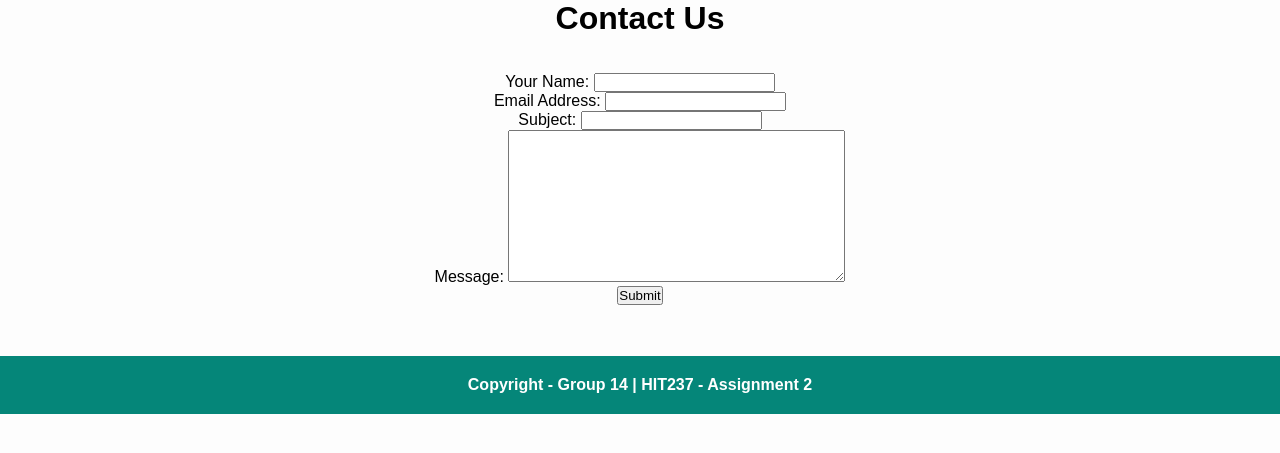
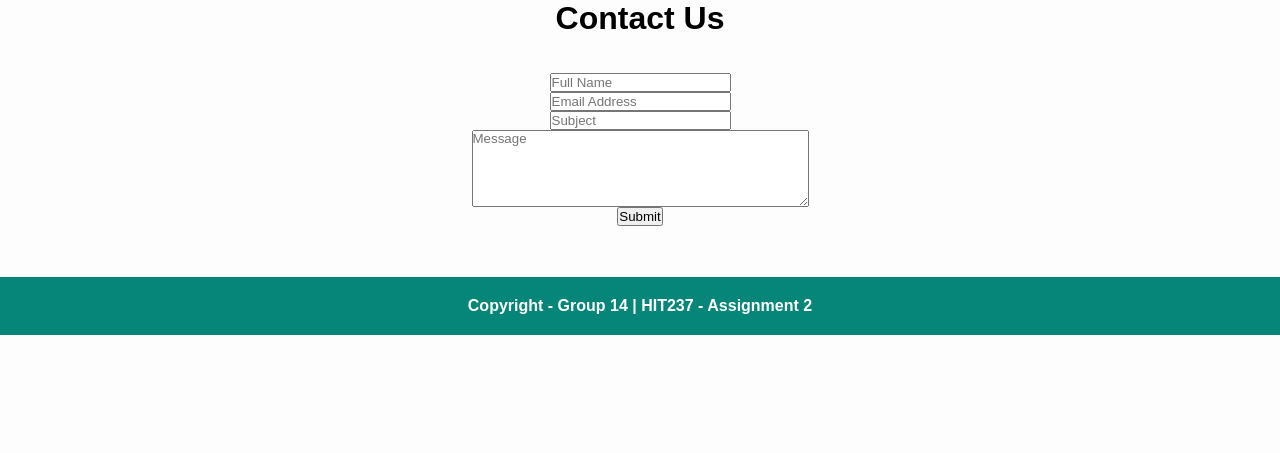
Before and after one commit to ysebastian-student-work-cdu/assessments-2-and-4-hit237-group-14, a Django app: page /contact/ in a window 1280 px wide. Shown: the part 58-511 px from the top of the page. Run offline with Django 4.2, Linux system fonts and the light colour scheme.

Commit message:
added contact us forms

```diff
--- a/group14_proj_AT4/group14_app/forms.py
+++ b/group14_proj_AT4/group14_app/forms.py
@@ -6,3 +6,15 @@ class ContactForm(ModelForm):
     class Meta:
         model = Contact
         fields = ('name', 'email', 'subject', 'message')
+        labels = {
+            'name': '',
+            'email': '',
+            'subject': '',
+            'message': '',
+        }
+        widgets = {
+            'name': forms.TextInput(attrs={'placeholder':'Full Name'}),
+            'email': forms.EmailInput(attrs={'placeholder':'Email Address'}),
+            'subject': forms.TextInput(attrs={'placeholder':'Subject'}),
+            'message': forms.Textarea(attrs={'rows':5, 'placeholder':'Message'}),
+        }
--- a/group14_proj_AT4/group14_app/static/style.css
+++ b/group14_proj_AT4/group14_app/static/style.css
@@ -234,3 +234,6 @@ img {
 	width: 800px;
 	height: 800px;
 }
+.form {
+    width: 300px;
+}
--- a/group14_proj_AT4/group14_app/templates/group14_app/contact.html
+++ b/group14_proj_AT4/group14_app/templates/group14_app/contact.html
@@ -9,6 +9,7 @@ Contact
     <div class="center">
     <h1>Contact Us</h1>
     <br/><br/>
+
     {% if submitted %}
         Your contact details has been submitted successfully!
 
--- a/group14_proj_AT4/group14_app/views.py
+++ b/group14_proj_AT4/group14_app/views.py
@@ -54,7 +54,7 @@ def contact(request):
         form = ContactForm(request.POST)
         if form.is_valid():
             form.save()
-            return HttpResponseRedirect('/')
+            return HttpResponseRedirect('/contact?submitted=True')
     else:
         form = ContactForm
         if 'submitted' in request.GET:
```
Also changed, not shown: group14_proj_AT4/db.sqlite3.
